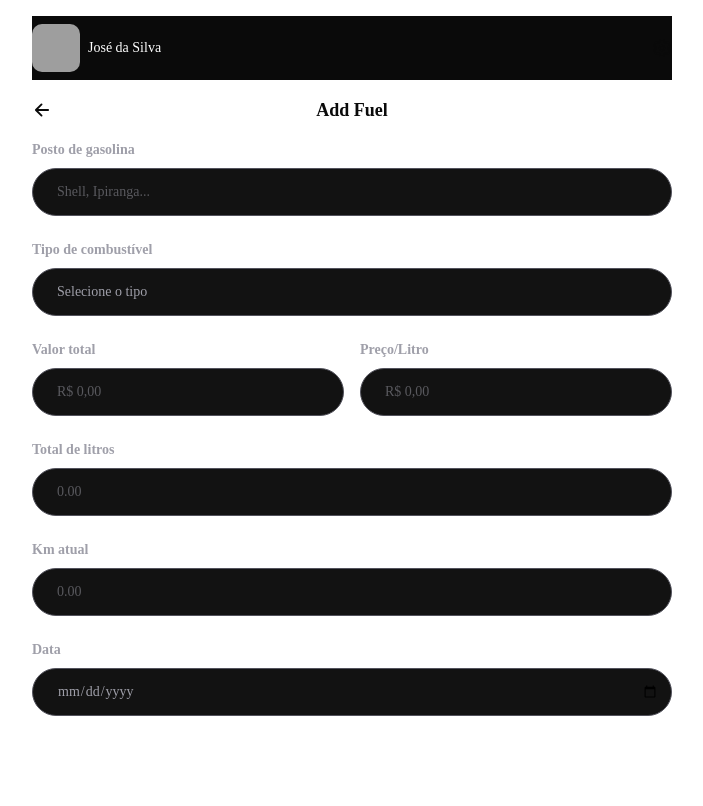
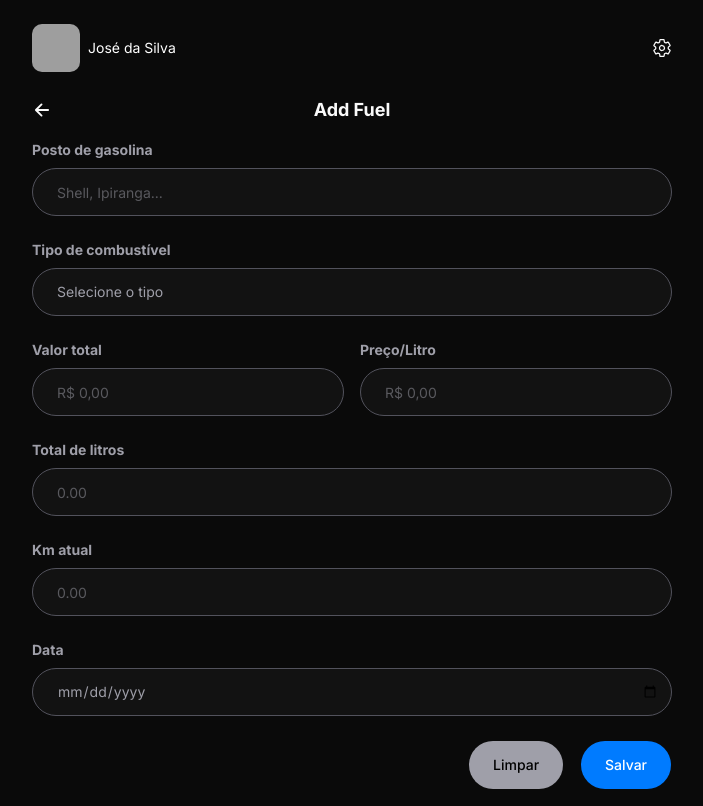
Before and after one commit to lucasoneves/garagefy, a Next.js app: page /add-fuel in a window 1280 px wide. Shown: the whole page, without its empty margins (288-991 px from the left). Built offline with nearby package versions, Linux system fonts and the light colour scheme; grey boxes are pictures that could not be loaded; what @heroui/react would draw is missing.

Commit message:
WIP: Página de adicionar combusítvel

```diff
--- a/app/add-fuel/page.tsx
+++ b/app/add-fuel/page.tsx
@@ -1,6 +1,6 @@
 import Link from "next/link";
 import { IoArrowBackOutline } from "react-icons/io5";
-import { DatePicker } from "@heroui/date-picker";
+import { Button } from "@/components/ui/button"
 
 export default function AddFuel() {
   return (
@@ -88,12 +88,17 @@ export default function AddFuel() {
         <label htmlFor="date-time" className="flex flex-col gap-2 relative">
           <strong className="text-sm text-zinc-400">Data</strong>
           <input
+
             type="date"
             id="date-time"
             name="date-time"
             className="bg-[#121212] h-12 border border-zinc-600 rounded-full text-zinc-400 py-1 px-3 pl-6 text-sm"
           />
         </label>
+        <div className="submit-form flex gap-4 justify-end">
+          <Button type="submit" className="p-6 text-black bg-zinc-400 rounded-full cursor-pointer max-w-28">Limpar</Button>
+        <Button type="submit" className="p-6 text-white bg-[#007BFF] rounded-full cursor-pointer max-w-28">Salvar</Button>
+        </div>
       </form>
     </div>
   );
--- a/app/globals.css
+++ b/app/globals.css
@@ -3,6 +3,10 @@
 @import "shadcn/tailwind.css";
 
 @custom-variant dark (&:is(.dark *));
+
+:root {
+  --font-sans: "Inter", "Helvetica", "Arial", sans-serif;
+}
 
 @theme inline {
   --color-background: var(--background);
--- a/app/layout.tsx
+++ b/app/layout.tsx
@@ -1,17 +1,12 @@
 import type { Metadata } from "next";
-import { Geist, Geist_Mono } from "next/font/google";
+import { Inter } from "next/font/google";
 // @ts-expect-error: allow side-effect import of global CSS without type declarations
 import "./globals.css";
 import MainHeader from "@/components/MainHeader";
 import { Providers } from "./provider";
 
-const geistSans = Geist({
-  variable: "--font-geist-sans",
-  subsets: ["latin"],
-});
-
-const geistMono = Geist_Mono({
-  variable: "--font-geist-mono",
+const inter = Inter({
+  variable: "--font-inter",
   subsets: ["latin"],
 });
 
@@ -28,7 +23,7 @@ export default function RootLayout({
   return (
     <html lang="en">
       <body
-        className={`${geistSans.variable} ${geistMono.variable} antialiased `}
+        className={`${inter.variable} antialiased dark`}
       >
         <Providers>
           <div className="container max-w-2xl m-auto dark:bg-transparent p-4">
--- a/tailwind.config.js
+++ b/tailwind.config.js
@@ -1,12 +1,20 @@
-const {heroui} = require('@heroui/theme');
 // tailwind.config.js
 module.exports = {
-  plugins: [heroui()],
-  content: [
-    "./node_modules/@heroui/theme/dist/components/(date-picker|button|ripple|spinner|calendar|date-input|form|popover).js"
-],
+  plugins: [],
   corePlugins: {
     preflight: true,
   },
+  theme: {
+    extend: {
+      colors: {
+        primary: '#ff0000',
+        secondary: '#00ff00',
+      },
+      fontFamily: {
+        sans: ['Helvetica', 'Arial', 'sans-serif'],
+        serif: ['Georgia', 'Cambria', 'serif'],
+      },
+    },
+  },
   // ... other configurations
 }
```
